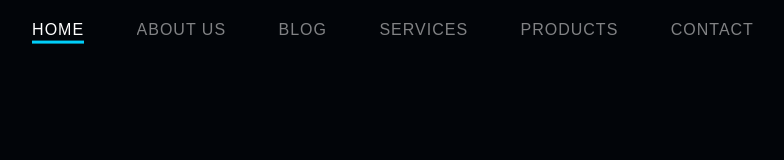
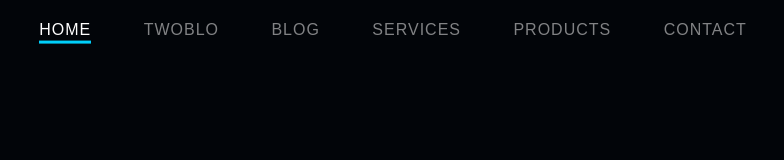
Before and after one commit to Ittyanm/school, a plain HTML site: page index.html in a window 1280 px wide. Shown: the whole page, without its empty margins (267-1051 px from the left). Drawn offline with nearby package versions, Linux system fonts and the light colour scheme; a web font is replaced by a local one.

Commit message:
update something

```diff
--- a/index.html
+++ b/index.html
@@ -41,7 +41,7 @@
   <button class="pc-mode" style="display:none;">PC用で表示</button>
   <ul class="snip1226" class="pc-mode">
     <li class="current"><a href="#" data-hover="Home">Home</a></li>
-    <li><a href="#" data-hover="About Us">About Us</a></li>
+    <li><a href="twoblo.html" data-hover="twoblo">Twoblo</a></li>
     <li><a href="#" data-hover="Blog">Blog</a></li>
     <li><a href="#" data-hover="Services">Services</a></li>
     <li><a href="#" data-hover="Products">Products</a></li>
```
